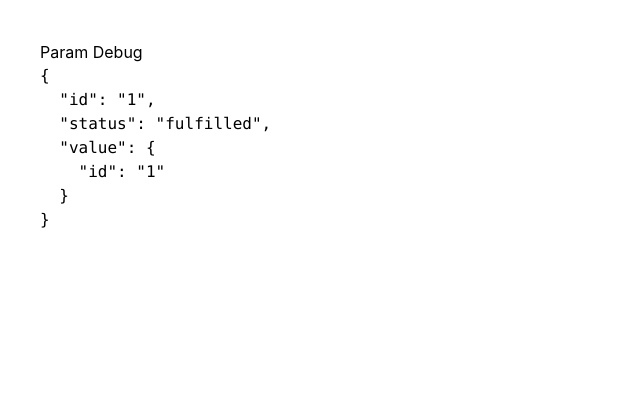
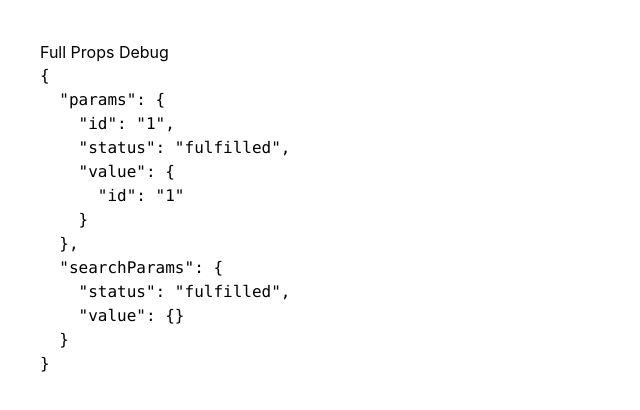
Before and after one commit to vanshsaxena2022-hub/profiit-engine, a Next.js app: page /product/1 in a window 1280 px wide. Shown: the top 410 px of the page, without its empty margins (0-640 px from the left). Built offline with nearby package versions, Linux system fonts and the light colour scheme.

Commit message:
DB FIX 9

```diff
--- a/src/app/product/[id]/page.tsx
+++ b/src/app/product/[id]/page.tsx
@@ -2,18 +2,12 @@ export const dynamic = "force-dynamic"
 export const runtime = "nodejs"
 export const revalidate = 0
 
-import { prisma } from "@/lib/prisma"
-
-export default async function ProductPage({
-  params,
-}: {
-  params: { id: string }
-}) {
-
+export default async function ProductPage(props: any) {
+  // Print EVERYTHING Next is giving us
   return (
     <div style={{ padding: 40 }}>
-      <h1>Param Debug</h1>
-      <pre>{JSON.stringify(params, null, 2)}</pre>
+      <h1>Full Props Debug</h1>
+      <pre>{JSON.stringify(props, null, 2)}</pre>
     </div>
   )
 }
```
